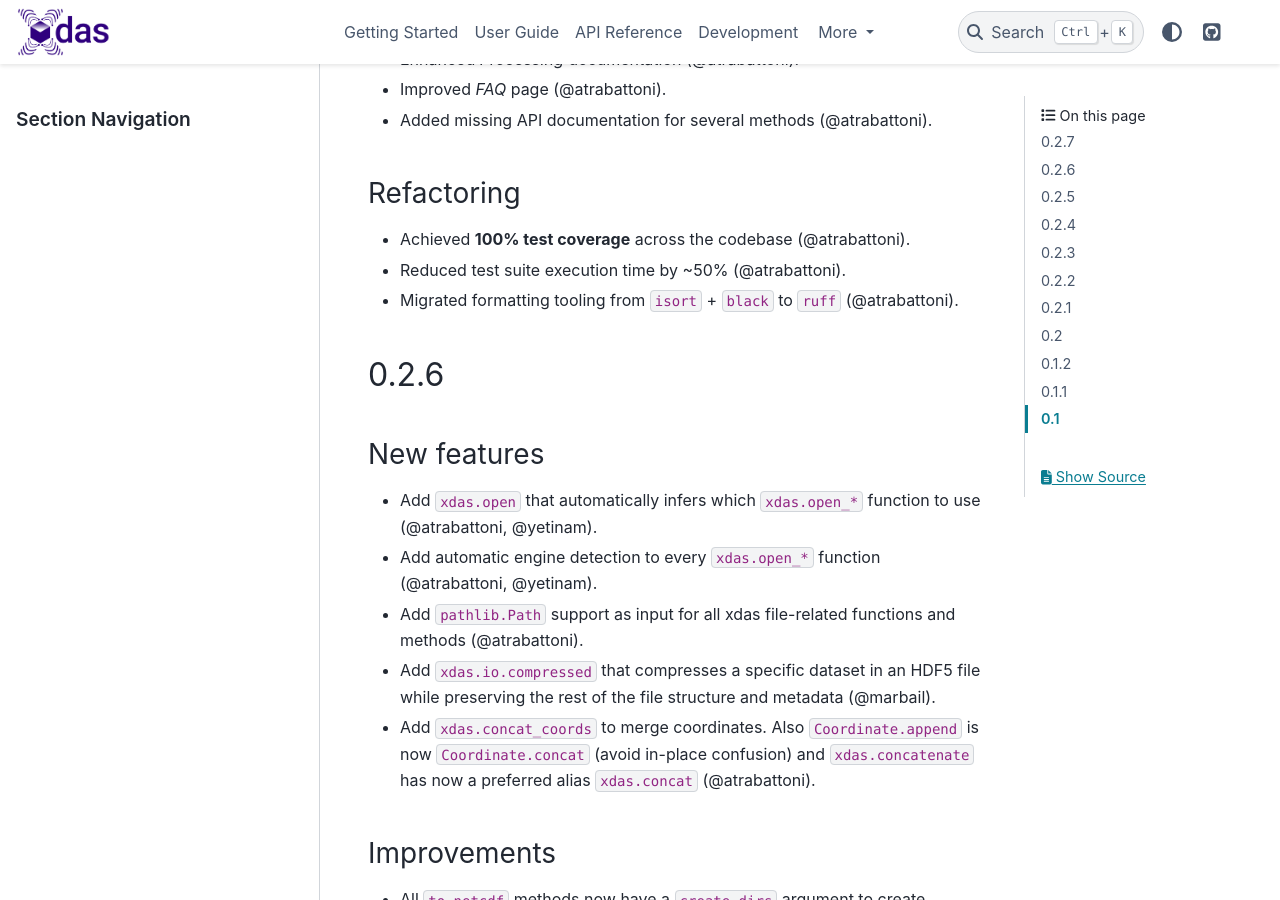
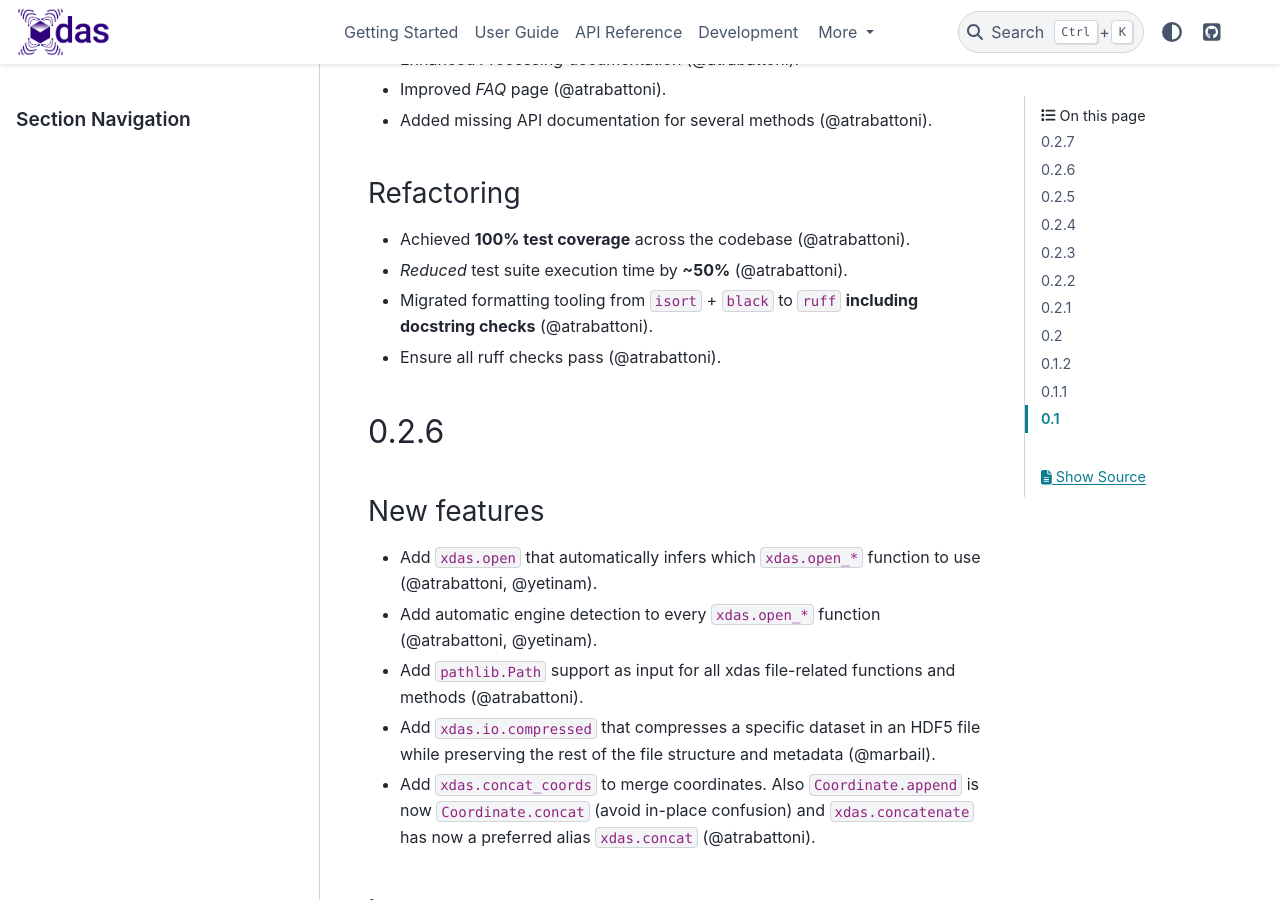
Before and after one commit to xdas-dev/xdas, a Sphinx documentation site: the page built from docs/release-notes.md, in a window 1280 px wide and 900 px high, scrolled down 438 px. Built offline with Sphinx 7.4.7 and the PyData theme 0.15.4, drawn with Linux system fonts in a browser that asks for light colours.

Commit message:
Update release notes.

```diff
--- a/docs/release-notes.md
+++ b/docs/release-notes.md
@@ -12,8 +12,9 @@
 
 ### Refactoring
 - Achieved **100% test coverage** across the codebase (@atrabattoni).
-- Reduced test suite execution time by ~50% (@atrabattoni).
-- Migrated formatting tooling from `isort` + `black` to `ruff` (@atrabattoni).
+- *Reduced* test suite execution time by **~50%** (@atrabattoni).
+- Migrated formatting tooling from `isort` + `black` to `ruff` **including docstring checks** (@atrabattoni).
+- Ensure all ruff checks pass (@atrabattoni).
 
 ## 0.2.6
 
```
